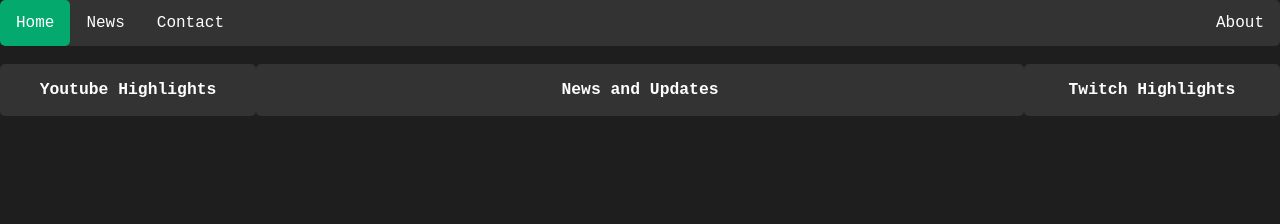
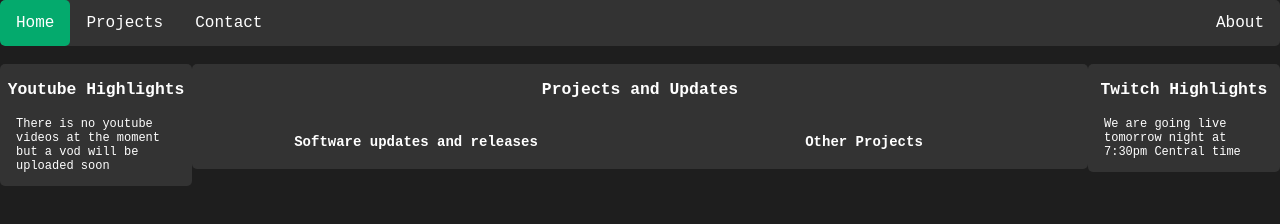
Before and after one commit to CodingCat99/CodingCat99.github.io, a plain HTML site: page index.html in a window 1280 px wide. Drawn offline with Linux system fonts and the light colour scheme.

Commit message:
Updated index.html and fixed issues

```diff
--- a/index.html
+++ b/index.html
@@ -14,19 +14,27 @@
 <body>
     <ul>
         <li><a href="index.html" class="active">Home</a></li>
-        <li><a href="index-news.html">News</a></li>
+        <li><a href="index-projects.html">Projects</a></li>
         <li><a href="index-contact.html">Contact</a></li>
         <li class="right"><a href="index-about.html">About</a></li>
     </ul>
     <br>
-    <article style="float: left; width: 20%;">
+    <article style="float: left; width: 15%;">
         <h3> Youtube Highlights</h3>
+        <p>There is no youtube videos at the moment but a vod will be uploaded soon</p>
     </article>
-    <article style="float: left; width: 60%">
-        <h3> News and Updates</h3>
+    <article style="float: left; width: 70%">
+        <h3> Projects and Updates</h3>
+        <div style="float: left; width: 50%">
+            <h4>Software updates and releases</h4>
+        </div>
+        <div style="float: left; width: 50%">
+            <h4>Other Projects</h4>
+        </div>
     </article>
-    <article style="float: left; width: 20%">
+    <article style="float: left; width: 15%">
         <h3> Twitch Highlights</h3>
+        <p> We are going live tomorrow night at 7:30pm Central time</p>
     </article>
 </body>
 
--- a/styles.css
+++ b/styles.css
@@ -38,7 +38,11 @@ h3 {
   font-family: 'Courier New';
   text-align: center;
 }
-
+h4 {
+  font-size: 14px;
+  font-family: 'Courier New';
+  text-align: center;
+}
 article {
   margin: 0;
   color: white;
@@ -51,7 +55,7 @@ article {
 }
 
 p {
-  font-size: 16px;
+  font-size: 12px;
   font-family: 'Courier New';
   border-radius: 5px;
   display: block;
```
Also changed, not shown: index-about.html (+1 -1 lines), index-contact.html (+1 -1 lines), index-projects.html (renamed from index-news.html, +2 -2 lines).
